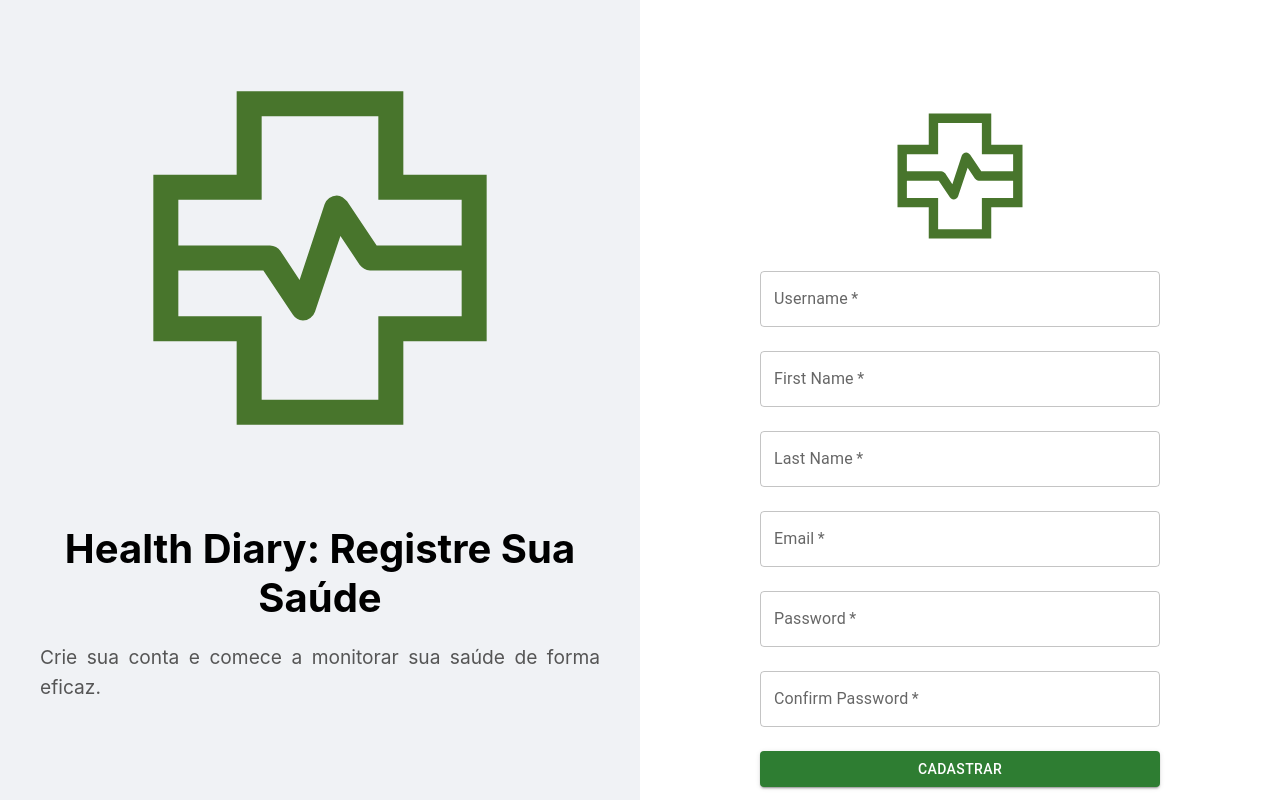
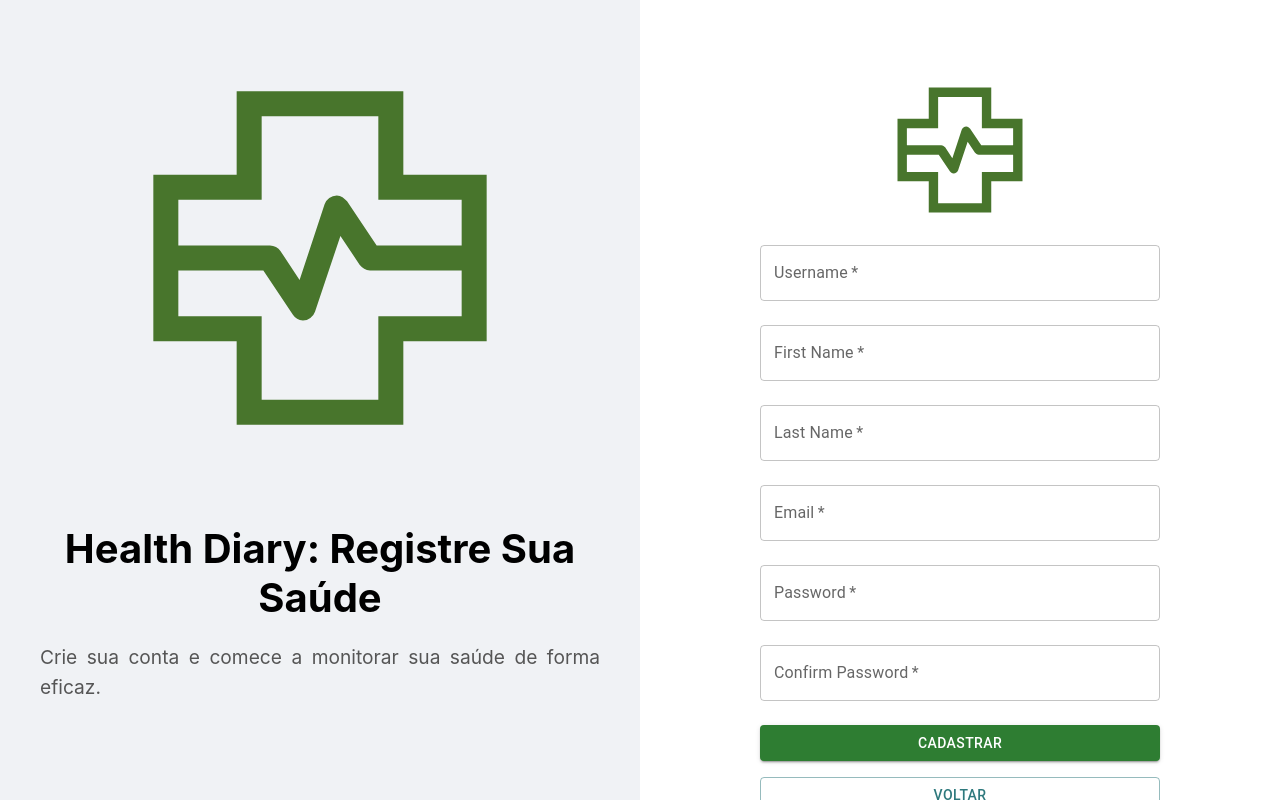
Before and after one commit to juliogdomingues/HealthDiary, a React (Create React App) app in the folder healthDiary/frontend/: page /register in a window 1280 px wide. Built offline with nearby package versions, Linux system fonts and the light colour scheme.

Commit message:
botao de voltar na pagina de registrar-se

```diff
--- a/healthDiary/frontend/src/components/Register/Register.js
+++ b/healthDiary/frontend/src/components/Register/Register.js
@@ -1,5 +1,3 @@
-// src/components/Register/Register.js
-
 import React, { useState } from 'react';
 import axios from 'axios';
 import { TextField, Button } from '@mui/material';
@@ -37,10 +35,6 @@ const Register = () => {
     let isValid = true;
 
     // Validação básica
-    //if (first_name.trim() === '') {
-    //  setFirstNameError(true);
-    //  isValid = false;
-    //}
     if (username.trim() === '') {
       setUsernameError(true);
       isValid = false;
@@ -103,7 +97,7 @@ const Register = () => {
       <div className="right-side">
         <img src={logo} alt="Logo" className="logo" />
         <form autoComplete="off" onSubmit={registerSubmit} className="register-form">
-        <TextField
+          <TextField
             label="Username"
             onChange={(e) => setUsername(e.target.value)}
             required
@@ -181,8 +175,19 @@ const Register = () => {
             helperText={confirmPasswordError ? "As senhas devem corresponder" : ""}
             sx={{ mb: 3 }}
           />
+          {/* Botão de Cadastrar */}
           <Button variant="contained" color="primary" type="submit" fullWidth>
             Cadastrar
+          </Button>
+
+          {/* Botão de Voltar */}
+          <Button
+            variant="outlined"
+            color="secondary"
+            onClick={() => navigate(-1)}
+            sx={{ mt: 2, width: '100%' }}
+          >
+            Voltar
           </Button>
         </form>
         <div className="additional-options">
```
